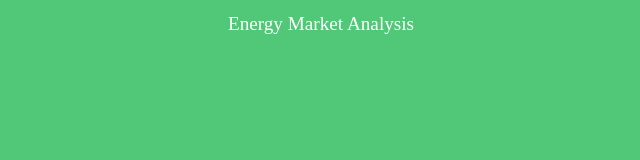
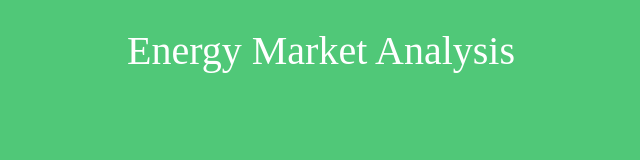
Before and after one commit to michkil412/EECproj3, a plain HTML site: page index.html in a window 1280 px wide. Shown: the whole page, without its empty margins (319-959 px from the left). Drawn offline with Linux system fonts and the light colour scheme.

Commit message:
fontsize

```diff
--- a/style.css
+++ b/style.css
@@ -2,7 +2,7 @@ h1
 {
    /*border: 4mm ridge #FE5D9F;*/
     font-weight:500;
-    font-size: larger;
+    font-size: 40px;
     text-align: center;
 }
 body
```
